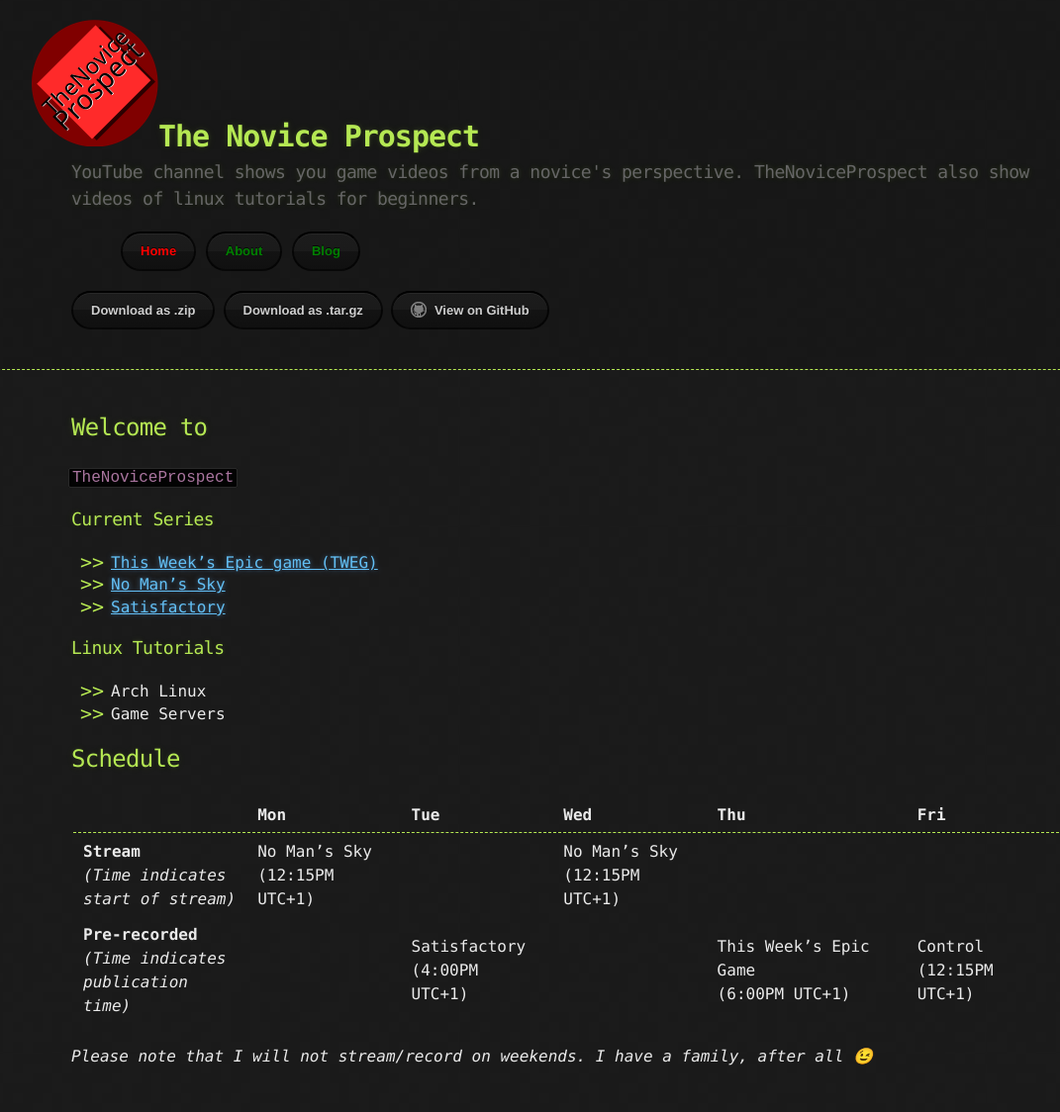
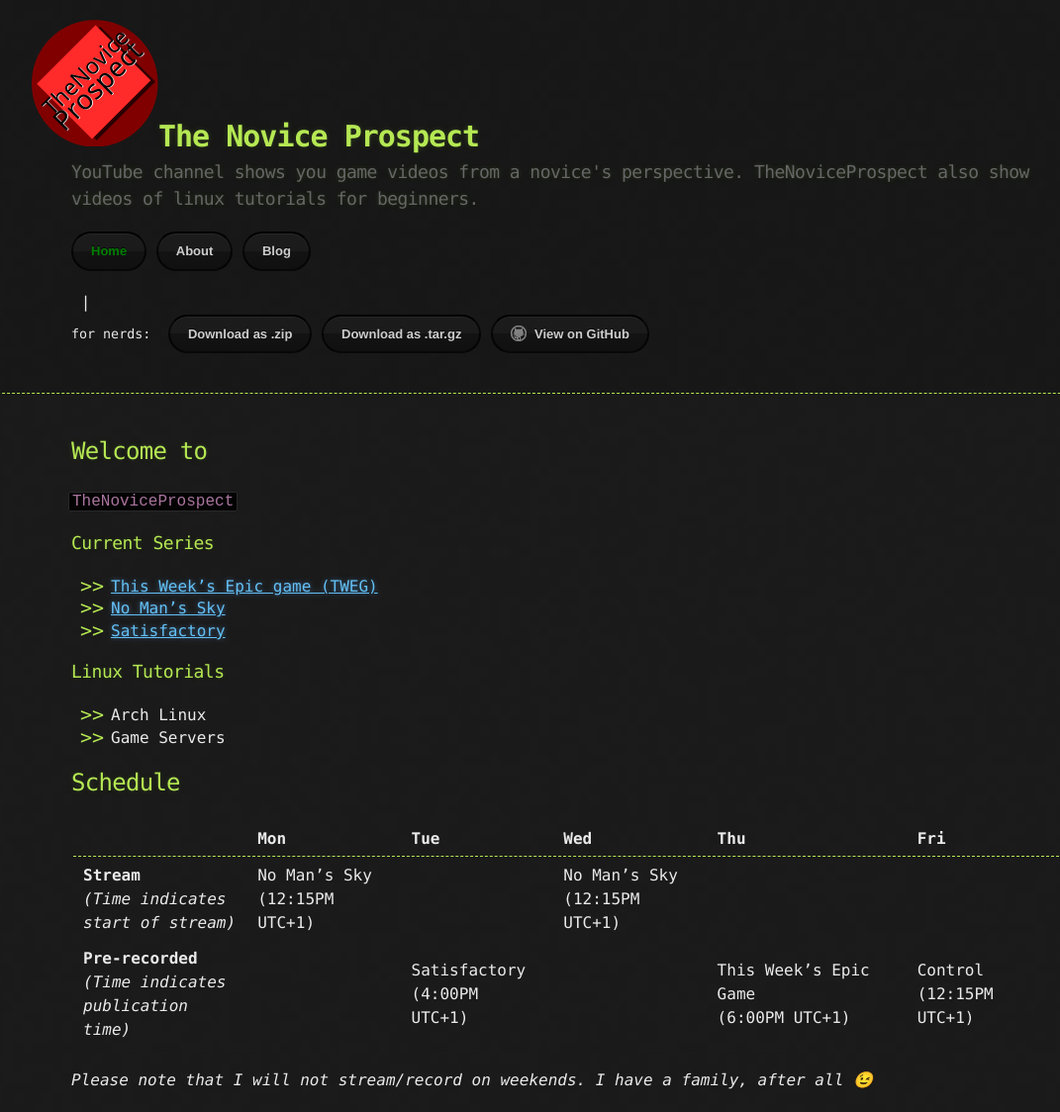
Before and after one commit to TheNoviceProspect/thenoviceprospect.github.io, a Jekyll site: the page built from index.md, in a window 1280 px wide. Shown: the whole page at 99% size, without its empty margins (68-1139 px from the left). Built offline with Jekyll 4.4.1, drawn with Linux system fonts in a browser that asks for light colours; emoji names are drawn with the system emoji font; our own code applies the rules of GitHub Pages for plain Markdown files; before the commit the page ends 1100 px from its top, so only the background shows below that.

Commit message:
layout changes, don;t like the navbar(s) broken up over 2 lines also fixed css "mistake" where everything was marked in the navbar

```diff
--- a/_includes/navigation.html
+++ b/_includes/navigation.html
@@ -1,6 +1,6 @@
 <nav>
     {% for item in site.data.navigation %}
-    <a class="btn" href="{{ item.link }}" {% if page.url == item.link %}style="color: red;"{% else %}style="color: green;"{% endif %}>
+    <a class="btn" href="{{ item.link }}" {% if page.url == item.link %}style="color: green;"{% endif %}>
        {{ item.name }}
     </a>
     {% endfor %}
--- a/_layouts/default.html
+++ b/_layouts/default.html
@@ -18,15 +18,15 @@
           <h1>{{ site.title | default: site.github.repository_name }}</h1>
         </a>
         <h2>{{ site.description | default: site.github.project_tagline }}</h2>
-        <div class="container"><section id="navigation">{% include navigation.html %}</section></div>
+        <section id="navigation">{% include navigation.html %}</section>
         {% if site.show_downloads %}
-          <small>
-            <section id="downloads">
-              <a href="{{ site.github.zip_url }}" class="btn">Download as .zip</a>
-              <a href="{{ site.github.tar_url }}" class="btn">Download as .tar.gz</a>
-              <a href="{{ site.github.repository_url }}" class="btn btn-github"><span class="icon"></span>View on GitHub</a>
-          </section>
-        </small>
+        &nbsp;|&nbsp;
+        <section id="downloads">
+            <small>for nerds:&nbsp;</small>
+            <a href="{{ site.github.zip_url }}" class="btn">Download as .zip</a>
+            <a href="{{ site.github.tar_url }}" class="btn">Download as .tar.gz</a>
+            <a href="{{ site.github.repository_url }}" class="btn btn-github"><span class="icon"></span>View on GitHub</a>
+        </section>
         {% endif %}
       </div>
     </header>
```
